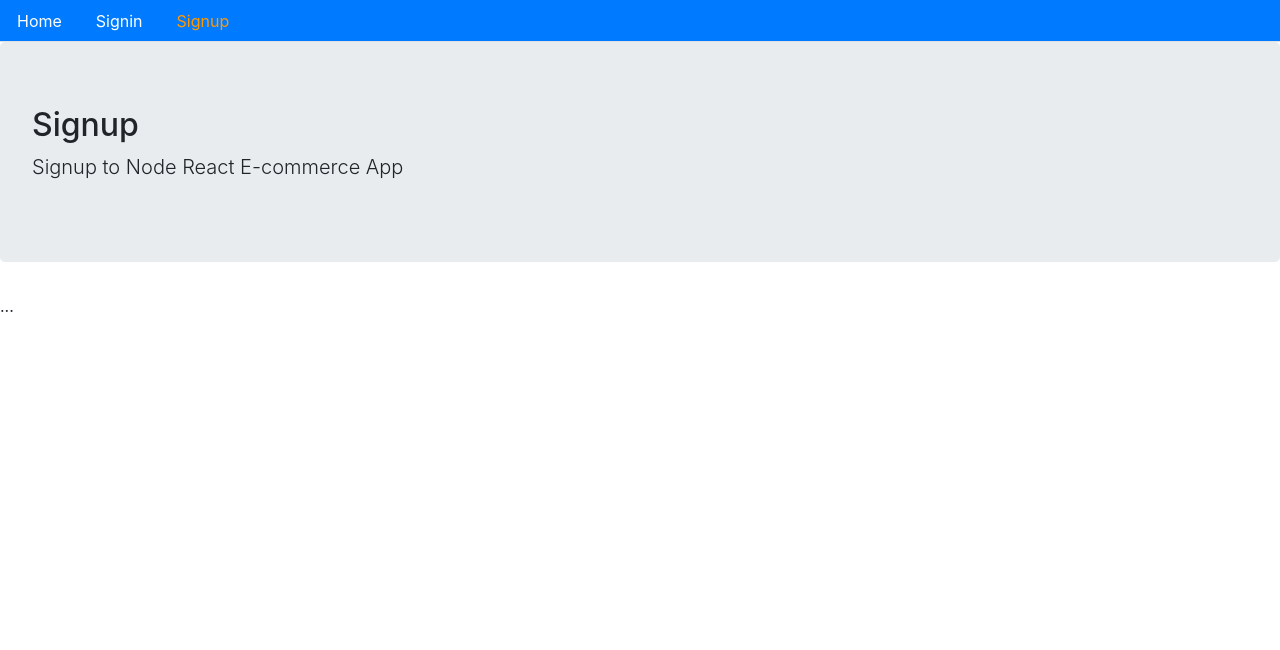
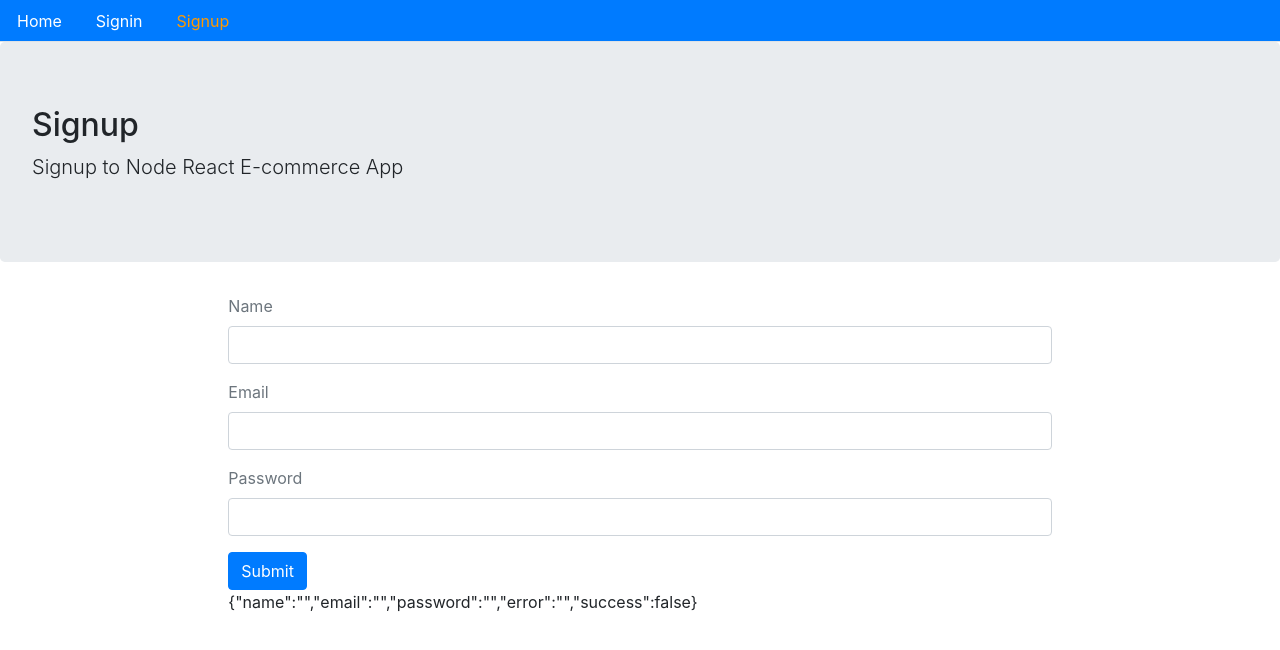
Before and after one commit to zahrakirschbluete/u11-fullstack-js-e-commerce, a React (Create React App) app in the folder client/: page /signup in a window 1280 px wide. Shown: the top 650 px of the page. Built offline with nearby package versions, Linux system fonts and the light colour scheme.

Commit message:
Create user signup form #10

```diff
--- a/client/src/user/Signup.js
+++ b/client/src/user/Signup.js
@@ -1,10 +1,88 @@
-import React from 'react';
+import React, { useState } from 'react';
 import Layout from '../core/Layout';
+import { API } from '../config';
 
-const Signup = () => (
-  <Layout title='Signup' description='Signup to Node React E-commerce App'>
-    ...
-  </Layout>
-);
+const Signup = () => {
+  const [values, setValues] = useState({
+    name: '',
+    email: '',
+    password: '',
+    error: '',
+    success: false,
+  });
+
+  const { name, email, password } = values;
+
+  const handleChange = name => event => {
+    setValues({ ...values, error: false, [name]: event.target.value });
+  };
+
+  const signup = user => {
+    fetch(`${API}/signup`, {
+      method: 'POST',
+      headers: {
+        Accept: 'application/json',
+        'Content-Type': 'application/json',
+      },
+      body: JSON.stringify(user),
+    })
+      .then(response => {
+        return response.json();
+      })
+      .catch(err => {
+        console.log(err);
+      });
+  };
+
+  const clickSubmit = event => {
+    event.preventDefault();
+    signup({ name, email, password });
+  };
+
+  const signUpForm = () => (
+    <form>
+      <div className='form-group'>
+        <label className='text-muted'>Name</label>
+        <input
+          onChange={handleChange('name')}
+          type='text'
+          className='form-control'
+        />
+      </div>
+
+      <div className='form-group'>
+        <label className='text-muted'>Email</label>
+        <input
+          onChange={handleChange('email')}
+          type='email'
+          className='form-control'
+        />
+      </div>
+
+      <div className='form-group'>
+        <label className='text-muted'>Password</label>
+        <input
+          onChange={handleChange('password')}
+          type='password'
+          className='form-control'
+        />
+      </div>
+      <button onClick={clickSubmit} className='btn btn-primary'>
+        Submit
+      </button>
+    </form>
+  );
+
+  return (
+    <Layout
+      title='Signup'
+      description='Signup to Node React E-commerce App'
+      className='container col-md-8 offset-md-2'
+    >
+      {signUpForm()}
+      {JSON.stringify(values)}
+    </Layout>
+  );
+};
 
 export default Signup;
```
